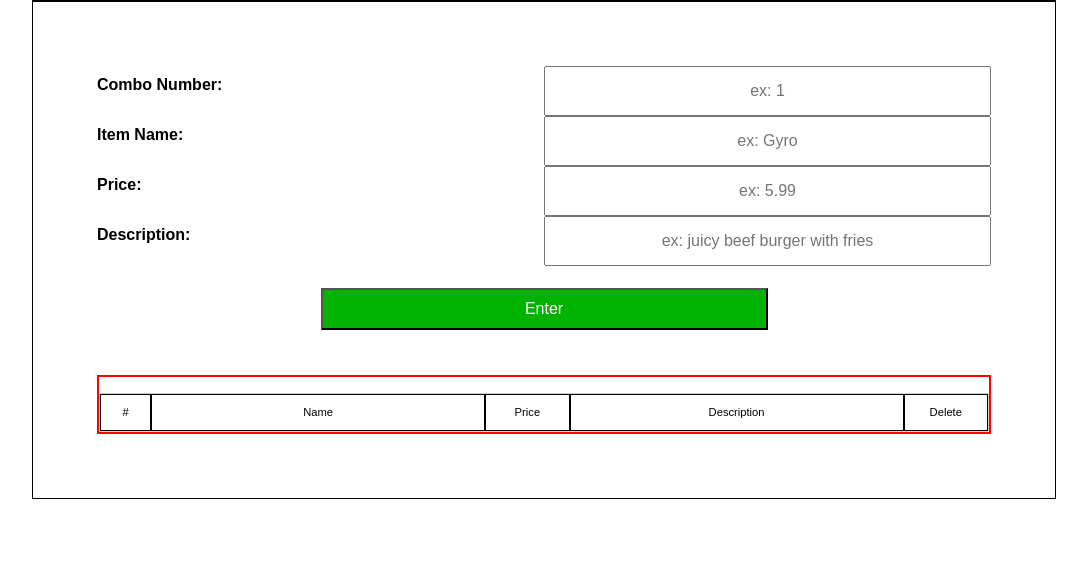
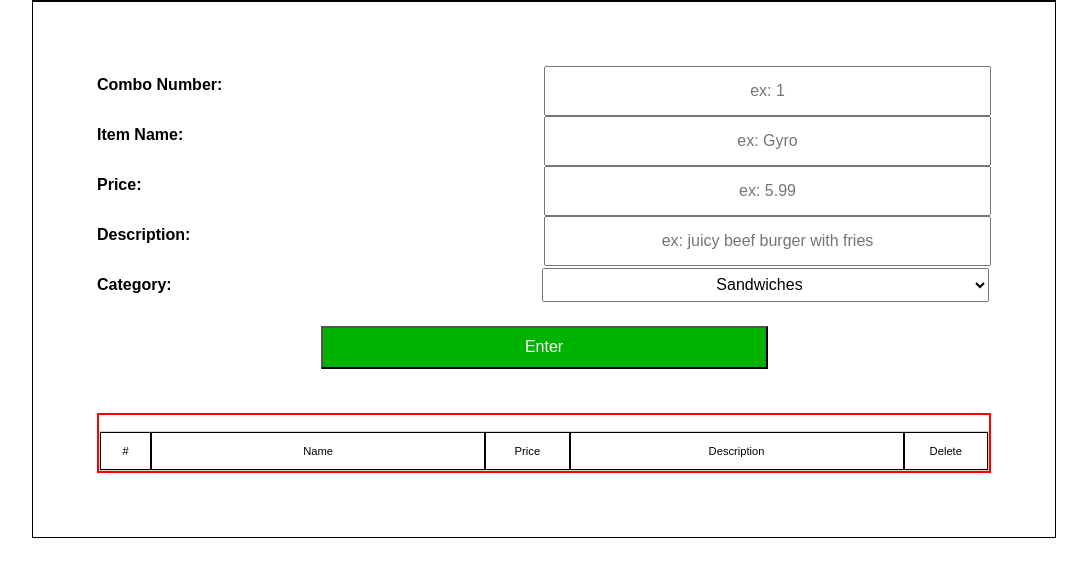
Before and after one commit to omerasiddiqui/project-boilerplate, a website: page index.html in a window 1280 px wide. Shown: the part 121-698 px from the top of the page, without its empty margins (96-1183 px from the left). Drawn offline with nearby package versions, Linux system fonts and the light colour scheme; no server answers.

Commit message:
added select input for category

```diff
--- a/index.html
+++ b/index.html
@@ -37,6 +37,17 @@
                 <div class="inputField">
                         <label for="description">Description:</label>
                         <input type='text' id='descriptionInput'  placeholder='ex: juicy beef burger with fries'>
+                </div>
+
+                <div class="inputField">
+                    <label for="category">Category:</label>
+                    <select name="category" id="categoryInput">
+                        <option value="sandwiches">Sandwiches</option>
+                        <option value="salads">Salads</option>
+                        <option value="seafood">Seafood</option>
+                        <option value="chicken">Chicken</option>
+                        <option value="appetizer">Appetizer</option>
+                    </select>
                 </div>
 
                 <input type="submit" value="Enter">
--- a/js/script.js
+++ b/js/script.js
@@ -22,6 +22,7 @@ app.init = () => {
     const priceInput = $('#priceInput');
     const nameInput = $('#nameInput');
     const descriptionInput = $('#descriptionInput');
+    const categoryInput = $('#categoryInput');
 
 
     $('.menu').on("submit", function(e) {
@@ -30,11 +31,13 @@ app.init = () => {
         const price = priceInput.val();
         var comboNum = parseInt(numberInput.val());
         const description = descriptionInput.val();
+        const category = categoryInput.val();
         const message = {
             comboNum,
+            price,
             name,
-            price,
-            description
+            description,
+            category
         }
         // This is where we add the messages to firebase;
         app.menu.push(message);
@@ -73,6 +76,8 @@ app.init = () => {
                     </li>`;
                     messageList.append(li);
     })
+
+
 
     $('ul').on('click', '.delete', function() {
         const id = $(this).attr('id');
--- a/sass/partials/_main.scss
+++ b/sass/partials/_main.scss
@@ -104,6 +104,13 @@ input[type=text] {
     text-align: center;
 }
 
+select {
+    margin: 2px;
+    outline: none;
+    width: 50%;
+    text-align-last:center;
+}
+
 input[type=submit] {
     width: 50%;
     padding: 10px 0;
```
Also changed, not shown: css/style.css.
